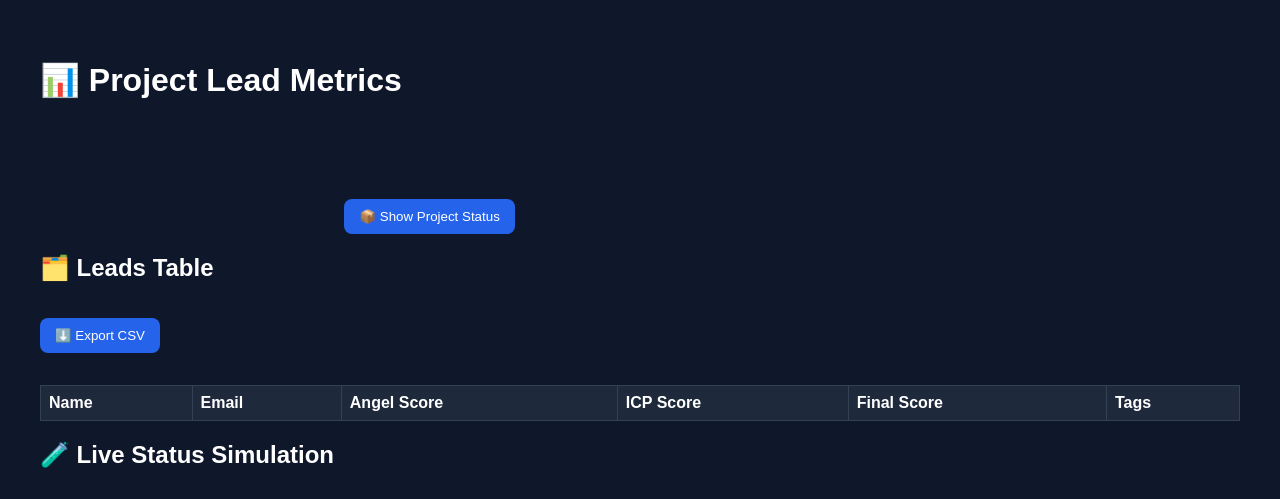
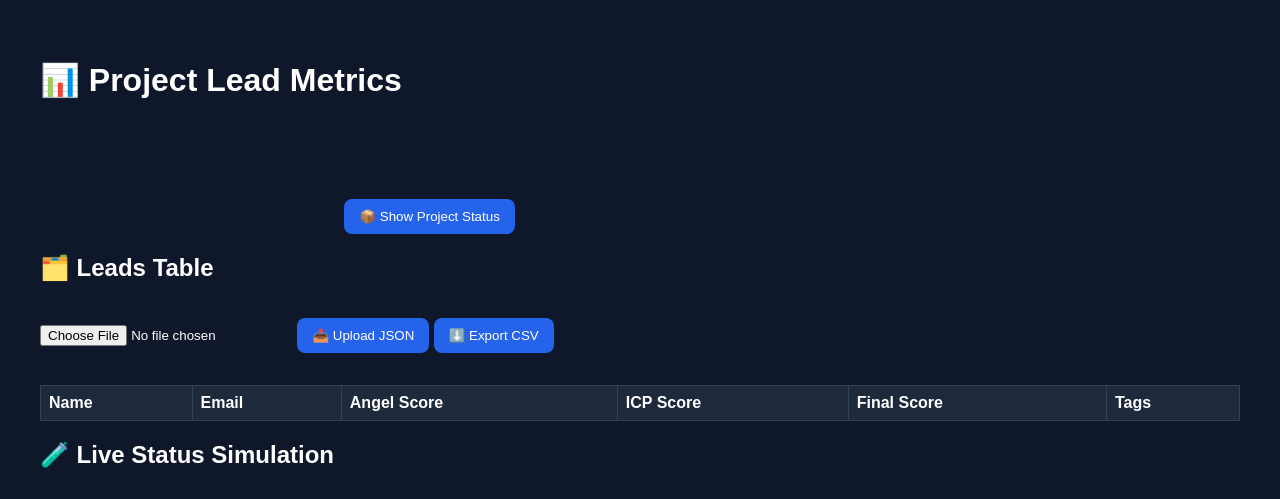
Before and after one commit to frodrigoalves/LinkWise, a website: page index.html in a window 1280 px wide. Shown: the top 499 px of the page. Drawn offline with nearby package versions, Linux system fonts and the light colour scheme.

Commit message:
Update index.html with upload and iframe fixes

```diff
--- a/index.html
+++ b/index.html
@@ -35,7 +35,10 @@
 </div>
 
 <h2>🗂️ Leads Table</h2>
+<input type="file" id="upload-input" accept="application/json">
+<button onclick="uploadFile()" class="btn">📤 Upload JSON</button>
 <button onclick="exportCSV()" class="btn">⬇️ Export CSV</button>
+<p id="status"></p>
 <table>
   <thead>
     <tr>
@@ -61,6 +64,53 @@ const supabase = supabase.createClient(
 
 let cachedLeads = [];
 
+async function uploadFile() {
+  const input = document.getElementById('upload-input');
+  const status = document.getElementById('status');
+  const file = input.files[0];
+  if (!file) return alert('Select a JSON file');
+
+  const reader = new FileReader();
+  reader.onload = async e => {
+    try {
+      const leads = JSON.parse(e.target.result);
+      if (!Array.isArray(leads)) throw new Error("Expected an array of objects");
+
+      const responses = [];
+      for (const lead of leads) {
+        if (!lead.url) continue;
+
+        const response = await fetch("https://qpyaxlgkbrweitufwdrq.supabase.co/rest/v1/leads", {
+          method: "POST",
+          headers: {
+            "Content-Type": "application/json",
+            "apikey": supabase.supabaseKey,
+            "Authorization": `Bearer ${supabase.supabaseKey}`
+          },
+          body: JSON.stringify({
+            name: lead.name || "Imported",
+            email: lead.email || `${(lead.name || 'user').toLowerCase().replace(/\s+/g, '.')}@mock.com`,
+            url: lead.url,
+            platform: "LinkedIn",
+            angelscore: lead.angelScore || 0,
+            icpscore: lead.icpScore || 0,
+            finalscore: lead.finalScore || 0,
+            tags: lead.tags || "uploaded"
+          })
+        });
+        responses.push(await response.json());
+      }
+
+      status.innerText = `Upload successful: ${responses.length} records processed.`;
+      loadLeads();
+    } catch (err) {
+      console.error(err);
+      status.innerText = `Upload failed: ${err.message}`;
+    }
+  };
+  reader.readAsText(file);
+}
+
 async function renderChart() {
   const { data, error } = await supabase.from('project_leads_stats').select('*').single();
   if (error) return console.error(error);
@@ -78,9 +128,7 @@ async function renderChart() {
     },
     options: {
       responsive: true,
-      scales: {
-        y: { beginAtZero: true }
-      }
+      scales: { y: { beginAtZero: true } }
     }
   });
 }
```
